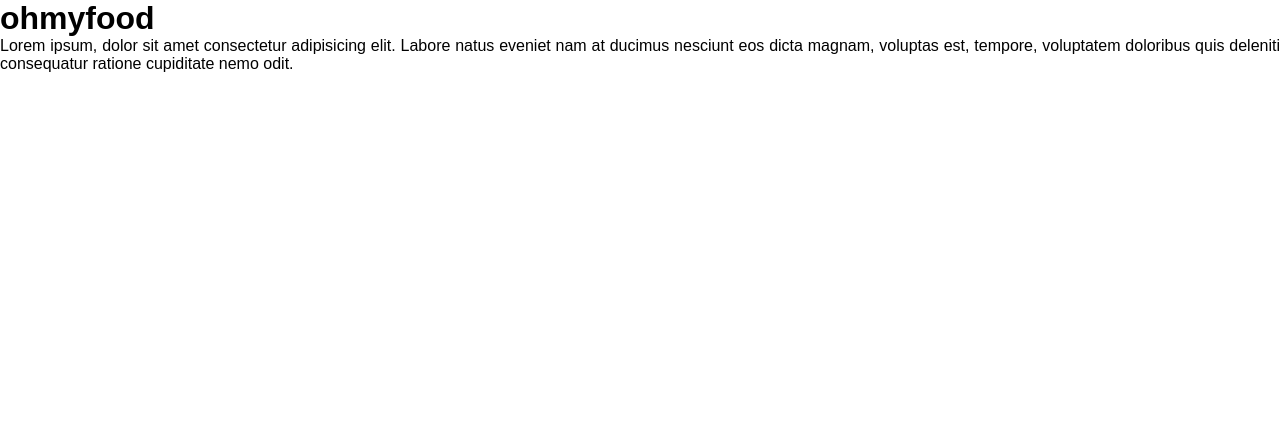
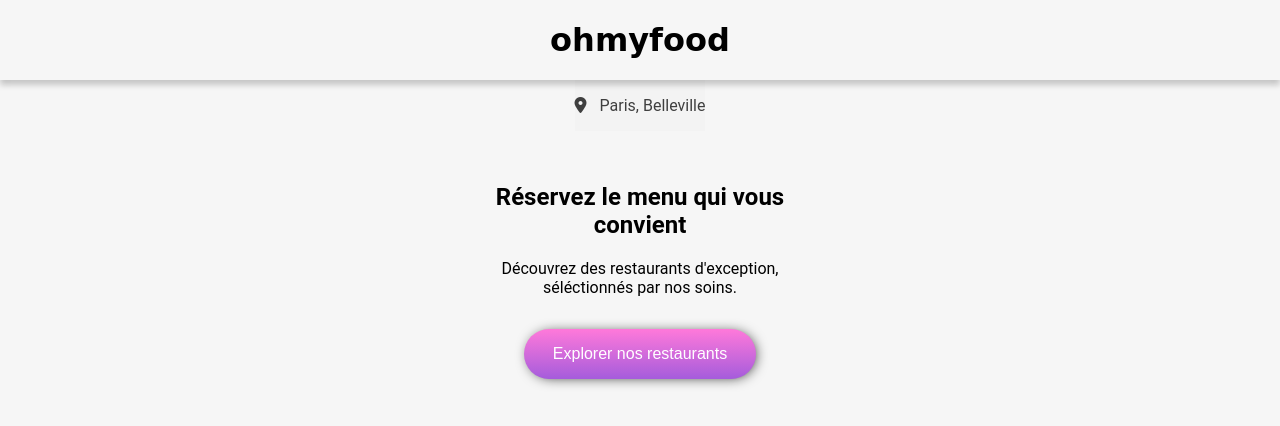
Before and after one commit to Dimple3377/OC-ohmyfood-project-4, a website: page index.html in a window 1280 px wide. Drawn offline with Linux system fonts and the light colour scheme; a web font is replaced by a local one.

Commit message:
index.html

```diff
--- a/index.html
+++ b/index.html
@@ -1,14 +1,43 @@
 <!DOCTYPE html>
-<html lang="en">
+<html lang="fr">
 <head>
     <meta charset="UTF-8">
     <meta name="viewport" content="width=device-width, initial-scale=1.0">
+    <link rel="stylesheet" href="path/to/font-awesome/css/font-awesome.min.css">
+    <script src="https://kit.fontawesome.com/84c30950af.js" crossorigin="anonymous"></script>
     <title>Oh my food</title>
-    <link rel="stylesheet" href="style.css"
+    <link rel="stylesheet" href="style.css">
 </head>
+
 <body>
-    <h1>ohmyfood</h1>
-    <p>Lorem ipsum, dolor sit amet consectetur adipisicing elit. Labore natus eveniet nam at ducimus nesciunt eos dicta magnam, voluptas est, tempore, voluptatem doloribus quis deleniti consequatur ratione cupiditate nemo odit.</p>
 
+    <header>
+    <div class="header">
+    <a href="index.html">
+    <h1 class="header-logo">ohmyfood</h1>
+</a>
+</div>
+</header>
+
+<main class="main">
+    <div class="location">
+        <div class="location-icon">
+        <i class="fas fa-map-marker-alt"></i>
+    </div>
+
+<div class="location-city ">
+        <p>Paris, Belleville</p>
+    </div>
+</div>
+
+<section class="explorer">
+    <h2>Réservez le menu qui vous convient</h2>
+
+    <p>Découvrez des restaurants d'exception, séléctionnés par nos soins.</p>
+    <button>Explorer nos restaurants</button>
+
+    <div class="gradient"></div>
+</section>
+</main>
 </body>
 </html>
--- a/style.css
+++ b/style.css
@@ -1,6 +1,92 @@
-* {
+@import url('https://fonts.googleapis.com/css2?family=Shrikhand&display=swap');
+
+*,
+::before,
+::after {
+  box-sizing: border-box;
+
+}
+body {
+  margin: 0px;
+  font-family: 'Roboto', sans-serif;
+  background: #f6f6f6;
+
+}
+.header {
+  font-family: 'Shrikhand', serif;
+  box-shadow: 0px 5px 6px 0px rgba(0, 0, 0, 0.2);
+  position: relative;
+  display: flex;
+
+  justify-content: center;
+
+  align-items: center;
+    height: 80px;
+    width: 100%;
+}
+* a {
+  text-decoration: none;
+  color: white;
+}
+.header-logo {
+  font-family: 'Shrikhand', cursive;
+  margin: 0;
+  color: black;
+}
+
+.main {
+  margin: 0;
   padding: 0;
-  margin: 0;
-  font-family: fantasy;
-  text-align: justify;
-}/*# sourceMappingURL=style.css.map */
+
+  display: flex;
+
+
+  justify-content: center;
+
+align-items: center;
+
+flex-direction: column;
+}
+
+ main .location {
+  display: flex;
+
+  justify-content: center;
+
+  align-items: center;
+    background: #f3f3f3;
+    color: #3F3F3F;
+    margin-bottom: 2rem;
+}
+ main .location-city {
+  margin-left: 13px;
+  font-weight: 400;
+}
+
+/* Explorer */
+
+.explorer {
+ text-align: center;
+ max-width: 19rem;
+
+}
+
+.explorer button {
+  color: white;
+  border: none;
+  padding: 1rem 1.8rem;
+  font-weight: 500;
+  font-size: 1rem;
+  border-radius: 2rem;
+  background-image: linear-gradient(180deg, #ff79da 0%, #9356dc 120%);
+  box-shadow: 2px 1px 14px -4px #000000;
+  transition: all 180ms;
+  margin-top: 1rem;
+
+}
+
+.explorer button:hover {
+transform: scale(1.01);
+opacity: 0.9;
+cursor: pointer;
+}
--- a/style.scss
+++ /dev/null
@@ -1,6 +0,0 @@
-* {
-    padding: 0;
-    margin: 0;
-    font-family:fantasy;
-    text-align: justify;
-}
```
Also changed, not shown: package.json (added, +22 -0 lines), 3 other files.
